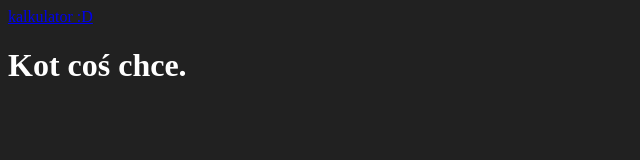
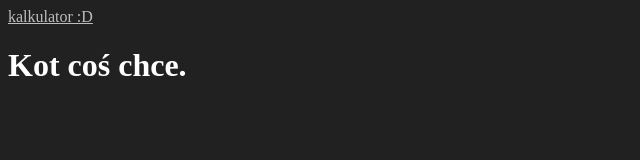
Before and after one commit to Crabstuk/Crabstuk.github.io, a plain HTML site: page index.html in a window 1280 px wide. Shown: the top 160 px of the page, without its empty margins (0-640 px from the left). Drawn offline with Linux system fonts and the light colour scheme.

Commit message:
Update index.html(just  made the calc to button more visible)

```diff
--- a/index.html
+++ b/index.html
@@ -2,6 +2,10 @@
 <html lang="en">
 <head>
     <style>
+#doKalkulatora{
+    color: white;
+    opacity: 0.7;
+}
 
 body{
     background-color: rgb(33, 33, 33);
@@ -25,7 +29,7 @@ body{
 </head>
 <body>
     <div>
-        <a href="kalkulator.html">kalkulator :D</a>
+        <a id="doKalkulatora" href="kalkulator.html">kalkulator :D</a>
     <h1 id="toH1">Kot coś chce.</h1><br><br>
     <br><br>
     <audio  controls  autoplay id="miau"  loop src="miau.mp3"></audio>
```
